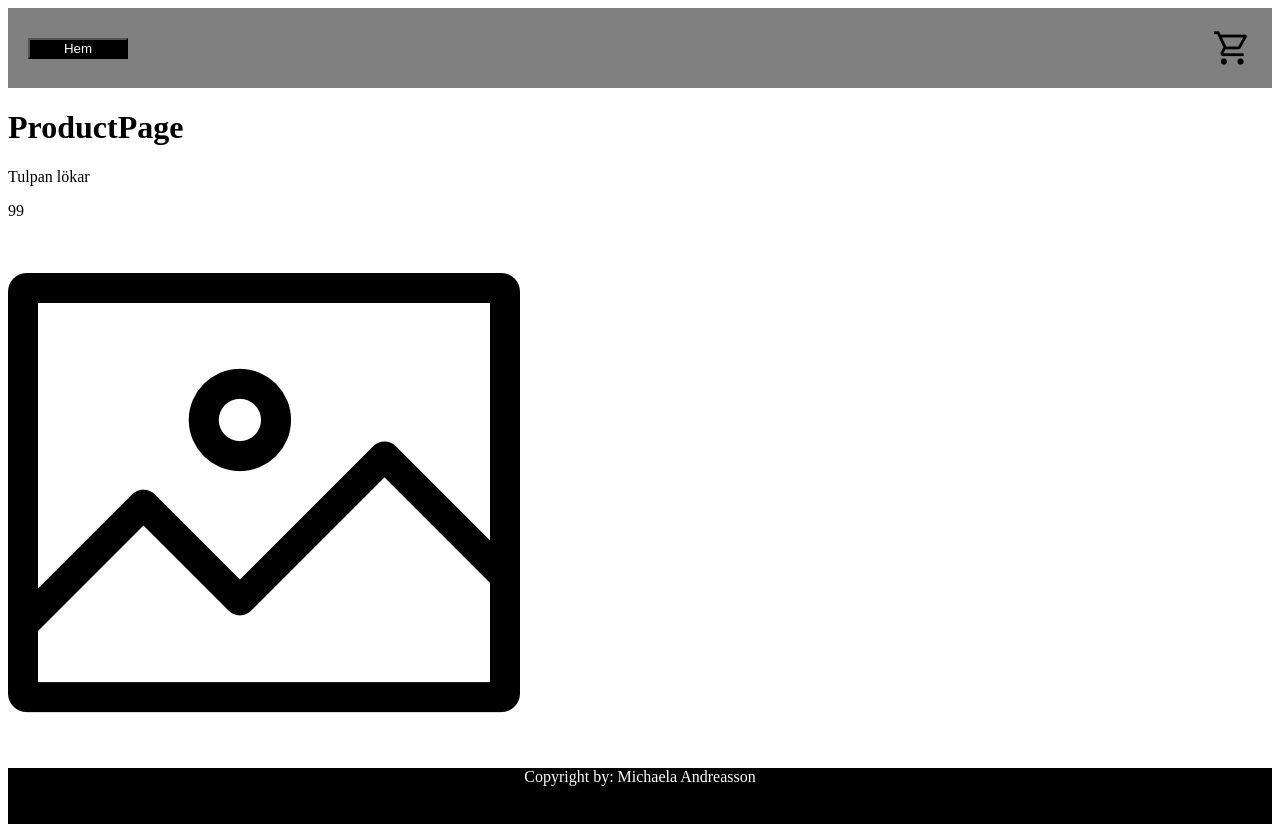
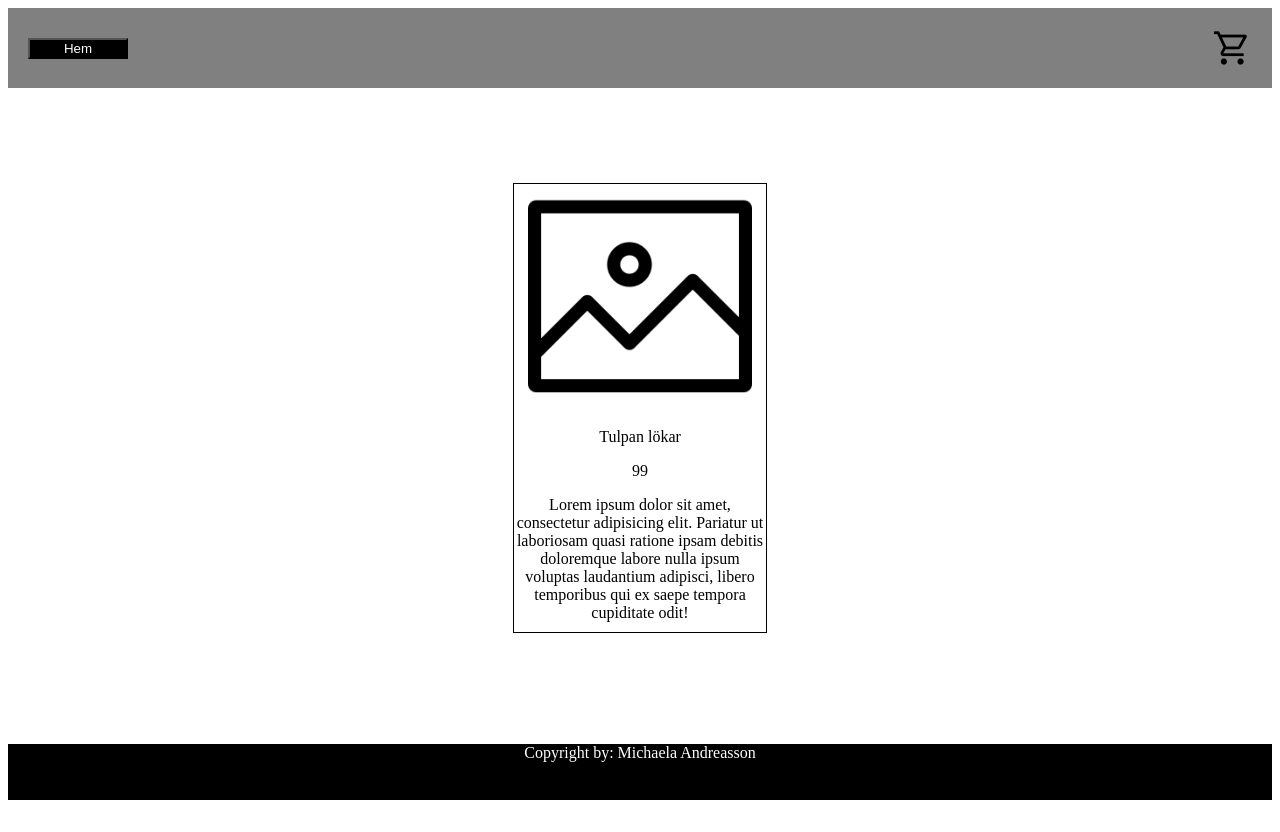
Before and after one commit to Navaas/individual-project-webbshop, a React (Vite) app: page /products/1 in a window 1280 px wide. After the commit the page ends 808 px from the top, so only its background shows below. Built offline with nearby package versions, Linux system fonts and the light colour scheme.

Commit message:
Render description on page

```diff
--- a/src/page/ProductPage.tsx
+++ b/src/page/ProductPage.tsx
@@ -35,6 +35,24 @@ const ProductImage = styled.img`
   height: 60%;
 `;
 
+const Product = styled.div`
+  display: flex;
+  justify-content: center;
+  align-items: center;
+  height: 80vh;
+`;
+
+const SingleProduct = styled.div`
+  border: solid black 1px;
+  text-align: center;
+  height: 70%;
+  width: 20%;
+`;
+
+const SingleProductImage = styled.img`
+  height: 50%;
+`;
+
 function ProductPage() {
   const params = useParams();
   const product = mockedProducts.find((product) => product.id === params.id);
@@ -55,14 +73,15 @@ function ProductPage() {
       </ProductContainer>
     );
   }
-
   return (
-    <div>
-      <h1>ProductPage</h1>
-      <p>{product.title}</p>
-      <p>{product.price}</p>
-      <img src={product.image} alt="testimage" />
-    </div>
+    <Product>
+      <SingleProduct>
+        <SingleProductImage src={product.image} alt="testimage" />
+        <p>{product.title}</p>
+        <p>{product.price}</p>
+        <p>{product.description}</p>
+      </SingleProduct>
+    </Product>
   );
 }
 
```
